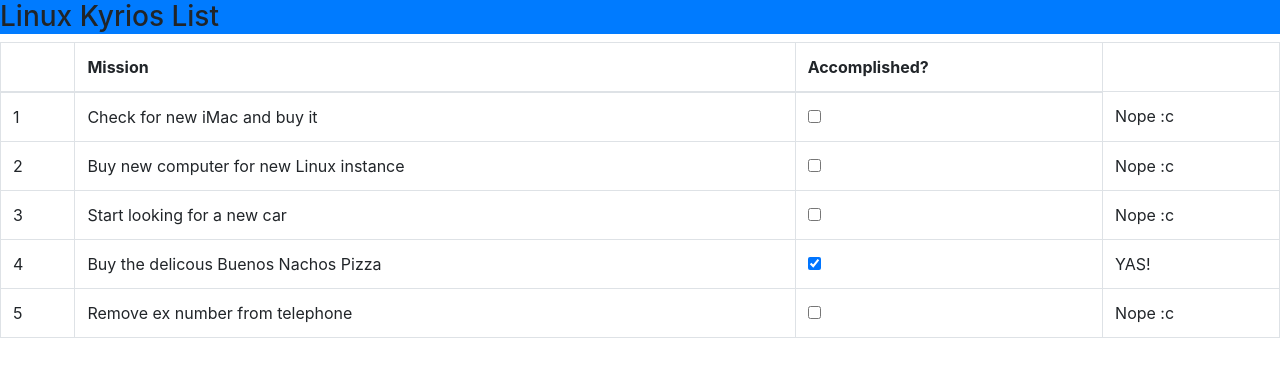
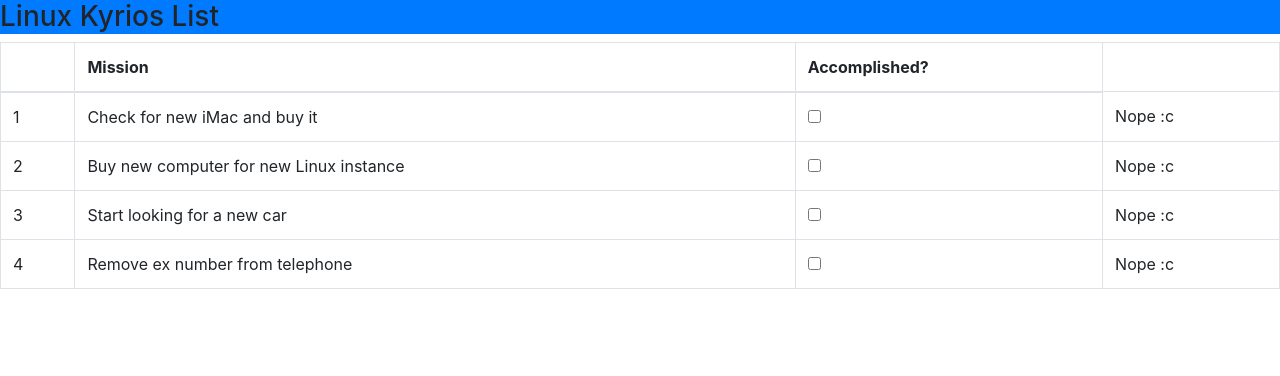
Before and after one commit to LinuxKyrios/ToDo, an Angular app in the folder todo/: page / in a window 1280 px wide. Shown: the top 376 px of the page. Built offline with nearby package versions, Linux system fonts and the light colour scheme.

Commit message:
Updated getTodoItems() method with arrow function

```diff
--- a/todo/src/app/app.component.ts
+++ b/todo/src/app/app.component.ts
@@ -13,6 +13,6 @@ export class AppComponent {
     } //function for obtainig user name
 
     getTodoItems() {
-        return this.model.items;
-    } //function for obtaining item values from Model object
+        return this.model.items.filter(item => !item.done);
+    } //function for obtaining item values from Model object and update it done with arrow function
 }
```
